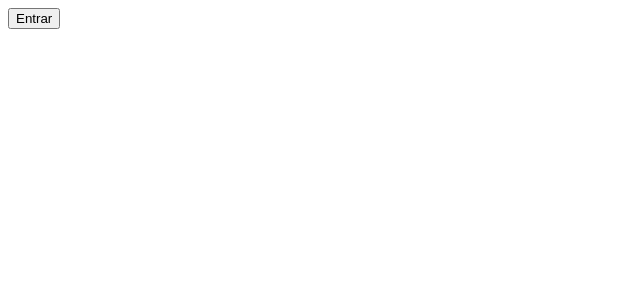
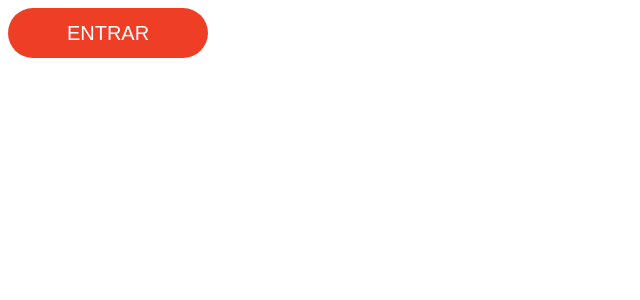
Before and after one commit to GusAntoniassi/botcamp, a React (Create React App) app in the folder app/: page / in a window 1280 px wide. Shown: the top 300 px of the page, without its empty margins (0-640 px from the left). Built offline with nearby package versions, Linux system fonts and the light colour scheme.

Commit message:
Adicionar CSS no app.js

```diff
--- /dev/null
+++ b/app/src/App.css
@@ -0,0 +1,10 @@
+.btn-botcamp {
+    width: 200px;
+    height: 50px;
+    border-radius: 25px;
+    font-size: 20px;
+    color: white;
+    background-color: #ee3e25;
+    text-transform: uppercase;
+    border: none;
+}
--- /dev/null
+++ b/app/src/App.js
@@ -0,0 +1,10 @@
+import React, { Component } from 'react';
+import './App.css';
+
+class App extends Component {
+    render() {
+        return <button className="btn-botcamp">Entrar</button>
+    }
+}
+
+export default App;
--- a/app/src/index.js
+++ b/app/src/index.js
@@ -1,10 +1,5 @@
-import React, { Component } from 'react';
+import React from 'react';
 import ReactDOM from 'react-dom';
-
-class App extends Component {
-    render() {
-        return <button>Entrar</button>
-    }
-}
+import App from './App';
 
 ReactDOM.render( <App />, document.getElementById('root'));
```
